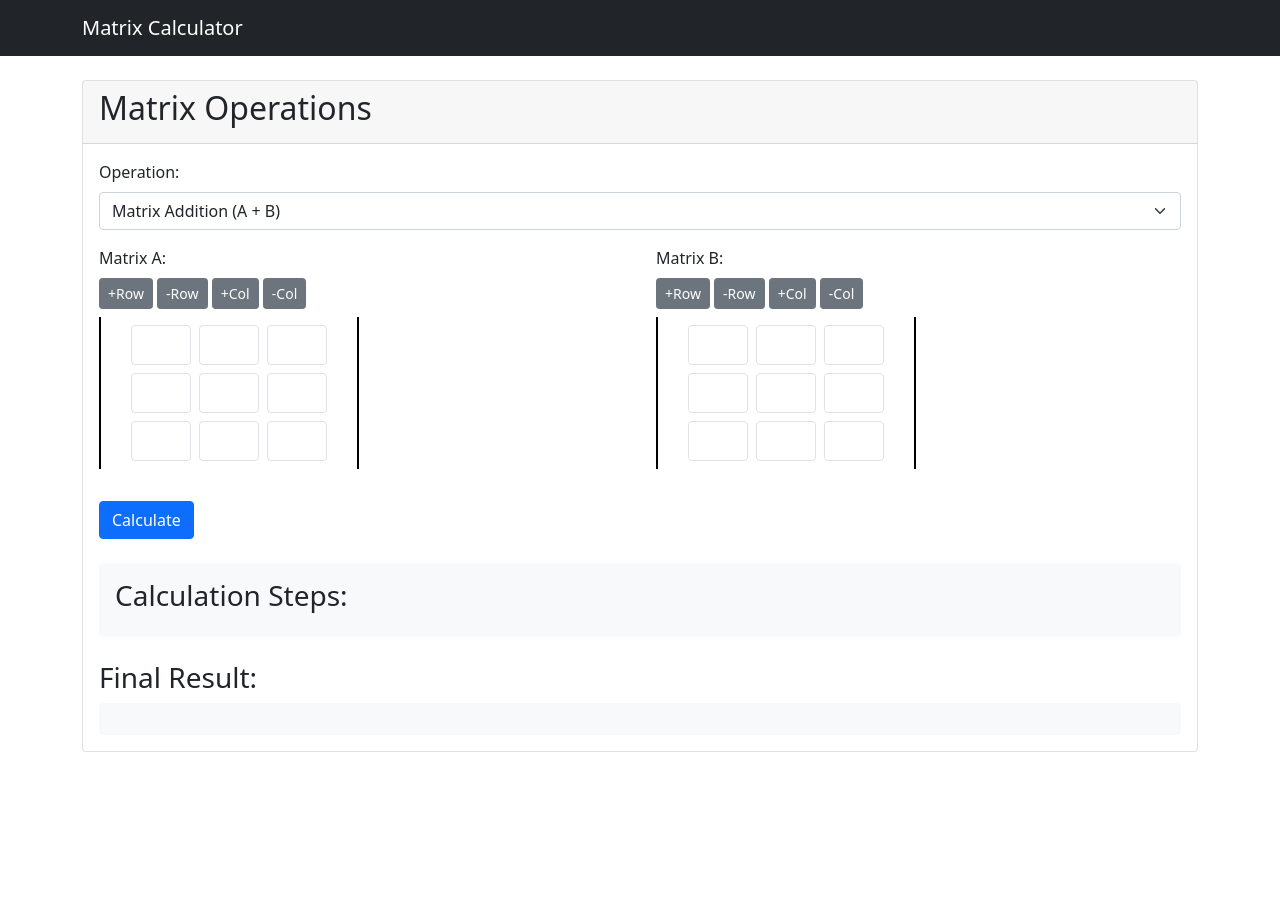
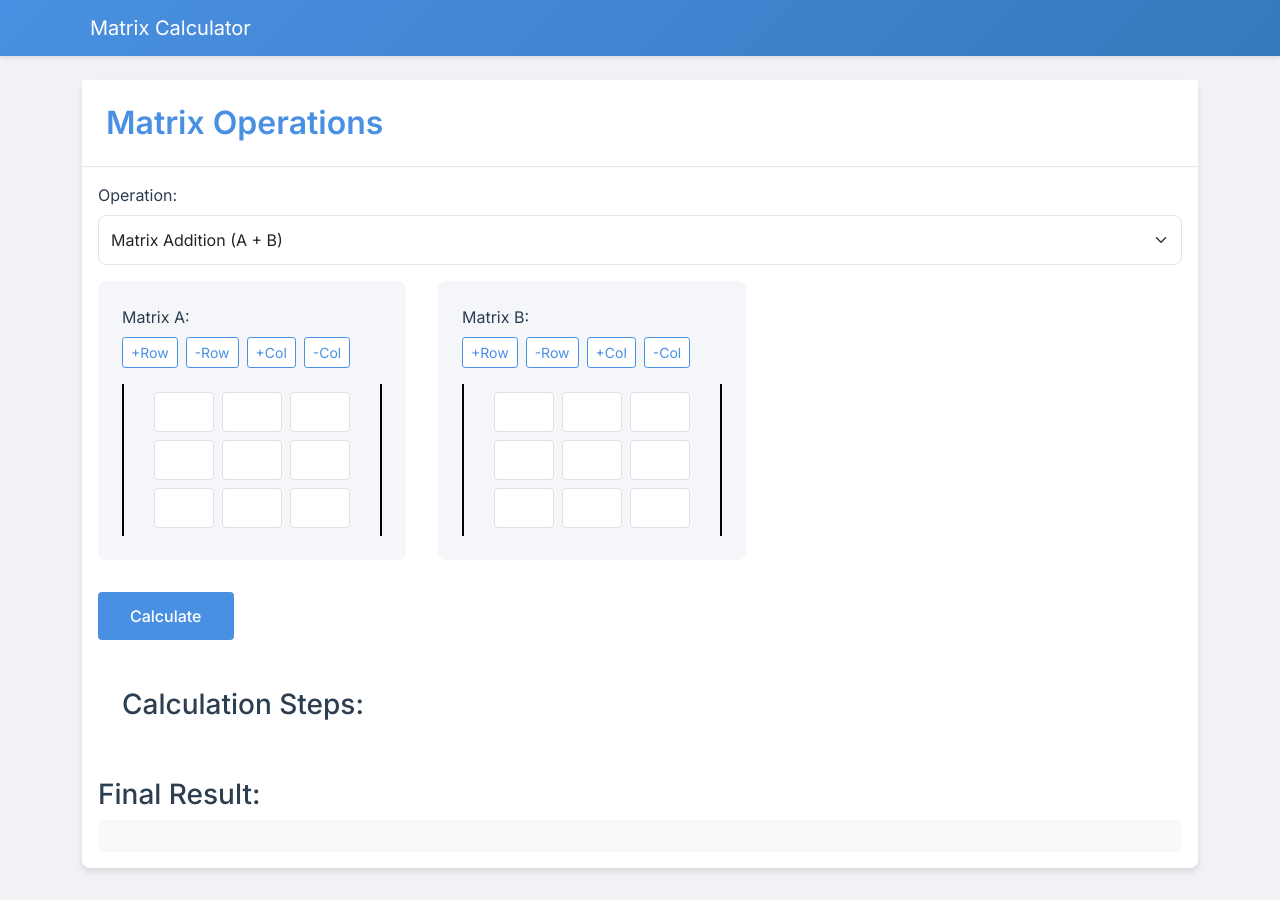
Before and after one commit to Johnniewhite/lineareqn, a Flask app: page / in a window 1280 px wide. Before the commit the page ends 752 px from the top, so only its background shows below. Run offline with Flask 3, Linux system fonts and the light colour scheme; some libraries are stand-ins or nearby versions.

Commit message:
Enhance UI/UX with modern styling and interactive features

```diff
--- a/static/css/style.css
+++ b/static/css/style.css
@@ -1,15 +1,149 @@
+:root {
+    --primary-color: #4a90e2;
+    --secondary-color: #f5f6fa;
+    --accent-color: #2ecc71;
+    --error-color: #e74c3c;
+    --text-color: #2c3e50;
+    --border-radius: 8px;
+}
+
+body {
+    background-color: #f0f2f5;
+    color: var(--text-color);
+    font-family: 'Inter', -apple-system, BlinkMacSystemFont, sans-serif;
+}
+
+.navbar {
+    box-shadow: 0 2px 4px rgba(0,0,0,0.1);
+    background: linear-gradient(135deg, var(--primary-color), #357abd);
+}
+
+.card {
+    border: none;
+    border-radius: var(--border-radius);
+    box-shadow: 0 4px 6px rgba(0,0,0,0.1);
+    background: white;
+    margin-bottom: 2rem;
+}
+
+.card-header {
+    background: white;
+    border-bottom: 1px solid rgba(0,0,0,0.1);
+    padding: 1.5rem;
+}
+
+.card-header h2 {
+    margin: 0;
+    color: var(--primary-color);
+    font-weight: 600;
+}
+
+.matrix-input-container {
+    background: var(--secondary-color);
+    padding: 1.5rem;
+    border-radius: var(--border-radius);
+    transition: all 0.3s ease;
+}
+
+.matrix-input-container:hover {
+    box-shadow: 0 2px 8px rgba(0,0,0,0.1);
+}
+
+.matrix-controls {
+    display: flex;
+    gap: 0.5rem;
+    margin-bottom: 1rem;
+}
+
+.matrix-controls button {
+    background: white;
+    border: 1px solid var(--primary-color);
+    color: var(--primary-color);
+    transition: all 0.2s ease;
+}
+
+.matrix-controls button:hover {
+    background: var(--primary-color);
+    color: white;
+}
+
+.matrix-cell {
+    width: 65px;
+    height: 45px;
+    border: 2px solid #e1e4e8;
+    border-radius: 4px;
+    text-align: center;
+    font-size: 1rem;
+    transition: all 0.2s ease;
+}
+
+.matrix-cell:focus {
+    border-color: var(--primary-color);
+    box-shadow: 0 0 0 3px rgba(74, 144, 226, 0.2);
+    outline: none;
+}
+
+.calculation-steps {
+    background: white;
+    border-radius: var(--border-radius);
+    padding: 1.5rem;
+    margin-top: 2rem;
+}
+
+.step {
+    background: var(--secondary-color);
+    border-radius: var(--border-radius);
+    padding: 1rem;
+    margin: 1rem 0;
+    border-left: 4px solid var(--primary-color);
+}
+
+.btn-primary {
+    background: var(--primary-color);
+    border: none;
+    padding: 0.75rem 2rem;
+    font-weight: 500;
+    transition: all 0.3s ease;
+}
+
+.btn-primary:hover {
+    background: #357abd;
+    transform: translateY(-1px);
+}
+
+.form-select {
+    border-radius: var(--border-radius);
+    padding: 0.75rem;
+    border-color: #e1e4e8;
+}
+
+.alert {
+    border-radius: var(--border-radius);
+    border: none;
+}
+
+.result-matrix {
+    background: var(--secondary-color);
+    border-radius: var(--border-radius);
+    padding: 2rem;
+}
+
+/* Animation classes */
+.fade-in {
+    animation: fadeIn 0.3s ease-in;
+}
+
+@keyframes fadeIn {
+    from { opacity: 0; transform: translateY(10px); }
+    to { opacity: 1; transform: translateY(0); }
+}
+
 .result-matrix {
     font-family: monospace;
     white-space: pre;
     padding: 1em;
     background-color: #f8f9fa;
     border-radius: 4px;
-}
-
-.matrix-cell {
-    padding: 4px 8px;
-    border: 1px solid #dee2e6;
-    text-align: right;
 }
 
 .matrix-table {
@@ -22,17 +156,6 @@
     gap: 2rem;
     margin: 1rem 0;
     flex-wrap: wrap;
-}
-
-.matrix-input-container {
-    flex: 1;
-    min-width: 300px;
-    max-width: 800px;
-    margin: 0 auto;
-}
-
-.matrix-controls {
-    margin-bottom: 0.5rem;
 }
 
 .matrix-bracket {
@@ -79,20 +202,6 @@
     padding: 0.25rem;
 }
 
-.calculation-steps {
-    background-color: #f8f9fa;
-    padding: 1rem;
-    border-radius: 4px;
-    margin-top: 2rem;
-}
-
-.step {
-    margin: 1rem 0;
-    padding: 0.5rem;
-    border-left: 3px solid #007bff;
-    background-color: white;
-}
-
 .matrix-table {
     margin: 1em 0;
     border-collapse: collapse;
--- a/static/js/main.js
+++ b/static/js/main.js
@@ -54,11 +54,14 @@ $(document).ready(function() {
     // Handle form submission
     form.submit(function(e) {
         e.preventDefault();
+        const submitBtn = $(this).find('button[type="submit"]');
+        submitBtn.html('<i class="fas fa-spinner fa-spin"></i> Calculating...').prop('disabled', true);
         errorDiv.hide();
         resultContent.empty();
         stepsContent.empty();
 
         if (!validateMatrixDimensions()) {
+            submitBtn.html('Calculate').prop('disabled', false);
             return;
         }
 
@@ -88,9 +91,11 @@ $(document).ready(function() {
                 } else {
                     errorDiv.text(response.message).show();
                 }
+                submitBtn.html('Calculate').prop('disabled', false);
             },
             error: function() {
                 errorDiv.text('An error occurred during calculation.').show();
+                submitBtn.html('Calculate').prop('disabled', false);
             }
         });
     });
@@ -173,14 +178,16 @@ $(document).ready(function() {
     }
 
     function displaySteps(steps) {
-        const stepsContent = $('#stepsContent');
+        stepsContent.empty();
         steps.forEach((step, index) => {
-            const stepDiv = $('<div>').addClass('step');
+            const stepDiv = $('<div>')
+                .addClass('step animate__animated animate__fadeIn')
+                .css('animation-delay', `${index * 0.1}s`);
             stepDiv.html(`
-                <strong>Step ${index + 1}:</strong>
-                <div class="step-content">
-                    ${step.explanation}
-                    ${step.latex ? `<div>\\[${step.latex}\\]</div>` : ''}
+                <strong class="text-primary">Step ${index + 1}:</strong>
+                <div class="step-content mt-2">
+                    <p class="mb-2">${step.explanation}</p>
+                    ${step.latex ? `<div class="math-content">\\[${step.latex}\\]</div>` : ''}
                 </div>
             `);
             stepsContent.append(stepDiv);
@@ -240,4 +247,20 @@ $(document).ready(function() {
             return `${Number(value.real).toFixed(4)}${sign}${Number(value.imag).toFixed(4)}i`;
         }
     }
+
+    // Add this function for smooth animations
+    function animateCSS(element, animation) {
+        return new Promise((resolve) => {
+            const node = document.querySelector(element);
+            node.classList.add('animate__animated', `animate__${animation}`);
+
+            function handleAnimationEnd(event) {
+                event.stopPropagation();
+                node.classList.remove('animate__animated', `animate__${animation}`);
+                resolve('Animation ended');
+            }
+
+            node.addEventListener('animationend', handleAnimationEnd, {once: true});
+        });
+    }
 });
--- a/templates/base.html
+++ b/templates/base.html
@@ -4,15 +4,21 @@
     <meta charset="UTF-8">
     <meta name="viewport" content="width=device-width, initial-scale=1.0">
     <title>Matrix Calculator</title>
+    <link rel="preconnect" href="https://fonts.googleapis.com">
+    <link rel="preconnect" href="https://fonts.gstatic.com" crossorigin>
+    <link href="https://fonts.googleapis.com/css2?family=Inter:wght@400;500;600&display=swap" rel="stylesheet">
     <link href="https://cdn.jsdelivr.net/npm/bootstrap@5.1.3/dist/css/bootstrap.min.css" rel="stylesheet">
+    <link rel="stylesheet" href="https://cdn.jsdelivr.net/npm/animate.css@4.1.1/animate.min.css"/>
     <link href="{{ url_for('static', filename='css/style.css') }}" rel="stylesheet">
     <script src="https://polyfill.io/v3/polyfill.min.js?features=es6"></script>
     <script id="MathJax-script" async src="https://cdn.jsdelivr.net/npm/mathjax@3/es5/tex-mml-chtml.js"></script>
 </head>
 <body>
-    <nav class="navbar navbar-expand-lg navbar-dark bg-dark">
+    <nav class="navbar navbar-expand-lg navbar-dark">
         <div class="container">
-            <a class="navbar-brand" href="/">Matrix Calculator</a>
+            <a class="navbar-brand" href="/">
+                <i class="fas fa-calculator me-2"></i>Matrix Calculator
+            </a>
         </div>
     </nav>
 
@@ -20,6 +26,7 @@
         {% block content %}{% endblock %}
     </div>
 
+    <script src="https://kit.fontawesome.com/your-font-awesome-kit.js"></script>
     <script src="https://cdn.jsdelivr.net/npm/bootstrap@5.1.3/dist/js/bootstrap.bundle.min.js"></script>
     <script src="https://code.jquery.com/jquery-3.6.0.min.js"></script>
     <script src="{{ url_for('static', filename='js/main.js') }}"></script>
```
